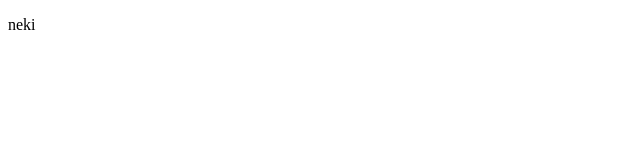
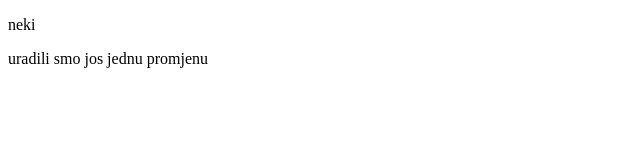
Before and after one commit to omerikanermina/mojPrviRepo, a plain HTML site: page abdel.html in a window 1280 px wide. Shown: the whole page, without its empty margins (0-640 px from the left). Drawn offline with Linux system fonts and the light colour scheme.

Commit message:
nova promjena1

```diff
--- a/abdel.html
+++ b/abdel.html
@@ -7,5 +7,6 @@
   </head>
   <body>
     <p>neki</p>
+    <p>uradili smo jos jednu promjenu</p>
   </body>
 </html>
```
